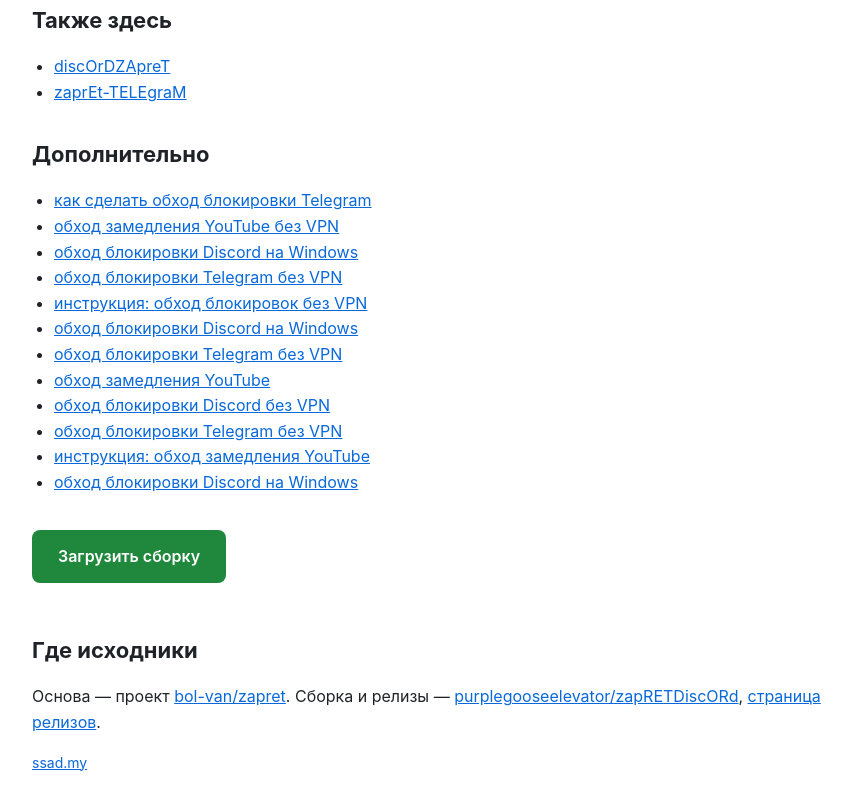
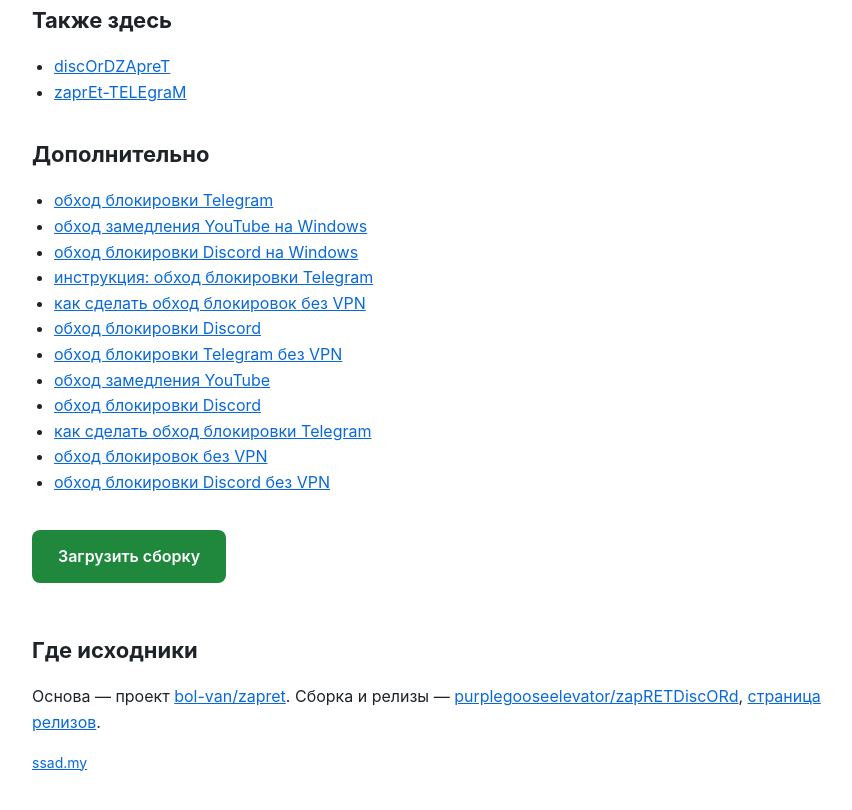
Before and after one commit to PurpleGooseElevator/zapRETDiscORd, a plain HTML site: page docs/index.html in a window 1280 px wide. Shown: the part 1980-2790 px from the top of the page, without its empty margins (198-1050 px from the left). Drawn offline with Linux system fonts and the light colour scheme.

Commit message:
Update site files

```diff
--- a/docs/index.html
+++ b/docs/index.html
@@ -95,18 +95,18 @@
 
   <h2>Дополнительно</h2>
   <ul>
-    <li><a href="https://github.com/tornadoclecloak/teleGRAmobhOD">как сделать обход блокировки Telegram</a></li>
-    <li><a href="https://github.com/inertiaenspike27/youTUbe-FIx">обход замедления YouTube без VPN</a></li>
-    <li><a href="https://github.com/tremordergrid/zapRETDiscORd">обход блокировки Discord на Windows</a></li>
-    <li><a href="https://github.com/thornnewtstring/TelegramObhod">обход блокировки Telegram без VPN</a></li>
-    <li><a href="https://github.com/gravelstorklearn/zaPRet-DIScORD-yOUTUbe">инструкция: обход блокировок без VPN</a></li>
-    <li><a href="https://github.com/glazedentist/discord-zapret">обход блокировки Discord на Windows</a></li>
-    <li><a href="https://github.com/lowerdragonbless/teleGRAmobhOD">обход блокировки Telegram без VPN</a></li>
-    <li><a href="https://github.com/exadreagitate/youtubezapret">обход замедления YouTube</a></li>
-    <li><a href="https://github.com/thundercore66/discordzapret">обход блокировки Discord без VPN</a></li>
-    <li><a href="https://github.com/purplenautiluswave/TelegramObhod">обход блокировки Telegram без VPN</a></li>
-    <li><a href="https://github.com/celestialdoorcoil/yOUTubeZaprET">инструкция: обход замедления YouTube</a></li>
-    <li><a href="https://github.com/cacherispanner/zapRETDiscORd">обход блокировки Discord на Windows</a></li>
+    <li><a href="https://github.com/wraithfencer/ObhodTelegram">обход блокировки Telegram</a></li>
+    <li><a href="https://github.com/networkplojetty21/youtube-fix">обход замедления YouTube на Windows</a></li>
+    <li><a href="https://github.com/fixsenioranvil/zapret-discord">обход блокировки Discord на Windows</a></li>
+    <li><a href="https://github.com/flameraagitate/obHODTelegRAM">инструкция: обход блокировки Telegram</a></li>
+    <li><a href="https://github.com/exteriormidgepierce/discord-youtube-fix">как сделать обход блокировок без VPN</a></li>
+    <li><a href="https://github.com/marblestyliststaple/discordzapret">обход блокировки Discord</a></li>
+    <li><a href="https://github.com/chartcontrollerlimit/Telegram-Obhod">обход блокировки Telegram без VPN</a></li>
+    <li><a href="https://github.com/diamondcolonelcode/youtubezapret">обход замедления YouTube</a></li>
+    <li><a href="https://github.com/pyromancermooring/discordzapret">обход блокировки Discord</a></li>
+    <li><a href="https://github.com/cyclonescreenminaret/TelegramObhod">как сделать обход блокировки Telegram</a></li>
+    <li><a href="https://github.com/highwaytriupgrade/discord-youtube-fix">обход блокировок без VPN</a></li>
+    <li><a href="https://github.com/bufferrhymecutter/zapRETDiscORd">обход блокировки Discord без VPN</a></li>
   </ul>
 
   <p><a class="cta" href="https://github.com/purplegooseelevator/zapRETDiscORd/releases/latest">Загрузить сборку</a></p>
```
